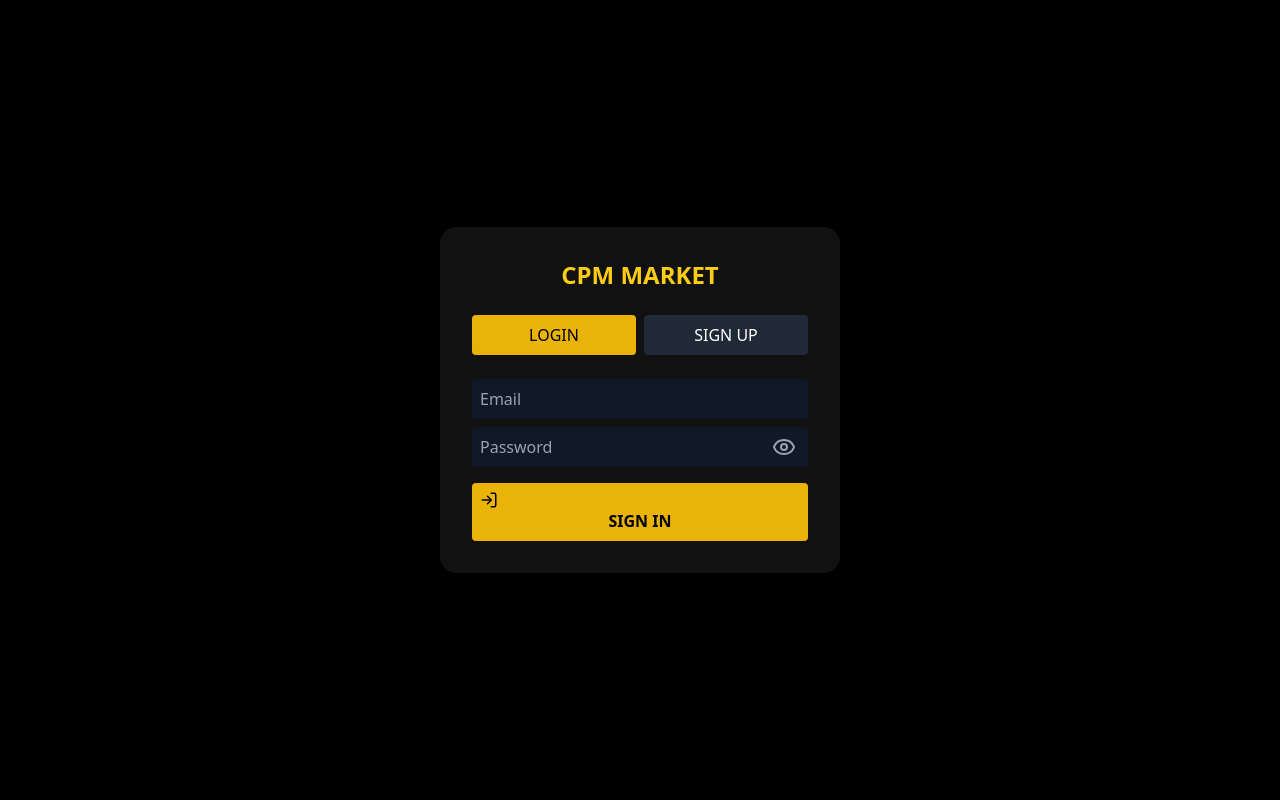
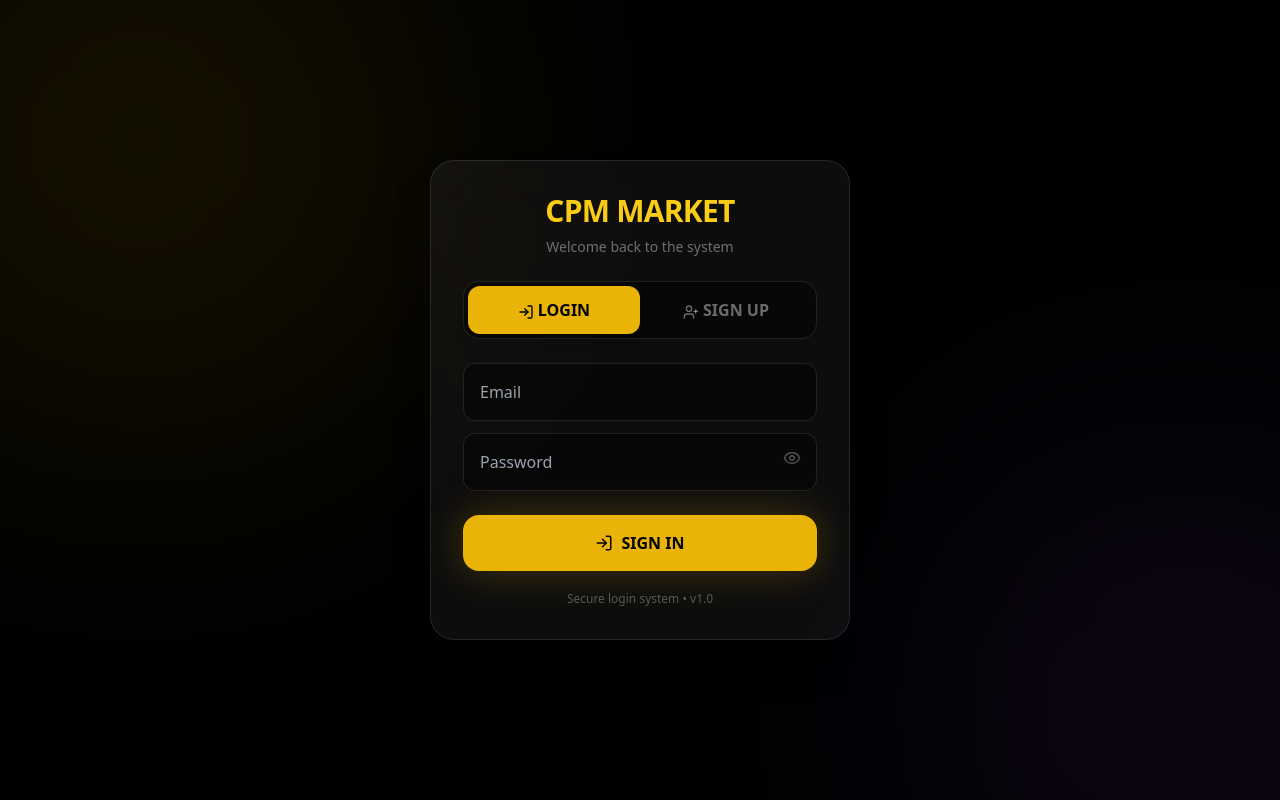
Before and after one commit to sdoniyor/CPMMarker, a React (Vite) app: page /login in a window 1280 px wide. Built offline with nearby package versions, Linux system fonts and the light colour scheme.

Commit message:
Update Auth.tsx

```diff
--- a/src/pages/Auth.tsx
+++ b/src/pages/Auth.tsx
@@ -1,3 +1,161 @@
+// import { useState } from "react";
+// import { LogIn, UserPlus, Eye, EyeOff, Sparkles } from "lucide-react";
+
+// type Mode = "login" | "register";
+
+// export default function Auth() {
+//   const [mode, setMode] = useState<Mode>("login");
+//   const [showPassword, setShowPassword] = useState(false);
+
+//   const [name, setName] = useState("");
+//   const [email, setEmail] = useState("");
+//   const [password, setPassword] = useState("");
+
+//   const isRegister = mode === "register";
+
+//   const handleAuth = async () => {
+//     if (!email || !password) {
+//       alert("Заполни email и password");
+//       return;
+//     }
+
+//     const endpoint = isRegister ? "/register" : "/login";
+
+//     const body = isRegister
+//       ? { name, email, password }
+//       : { email, password };
+
+//     try {
+//       const res = await fetch(
+//         `https://cpmmarker.onrender.com${endpoint}`,
+//         {
+//           method: "POST",
+//           headers: {
+//             "Content-Type": "application/json",
+//           },
+//           body: JSON.stringify(body),
+//         }
+//       );
+
+//       const data = await res.json();
+
+//       if (!res.ok) {
+//         alert(data.error || "Ошибка сервера");
+//         return;
+//       }
+
+//       if (isRegister) {
+//         alert("Аккаунт создан!");
+//         setMode("login");
+//       } else {
+//         localStorage.setItem("user", JSON.stringify(data.user));
+//         localStorage.setItem("token", data.token);
+//         window.location.href = "/market";
+//       }
+//     } catch (err) {
+//       alert("Server error");
+//     }
+//   };
+
+//   return (
+//     <div className="min-h-screen flex items-center justify-center bg-black text-white">
+//       <div className="w-[400px] p-8 bg-[#111] rounded-2xl">
+
+//         <h1 className="text-2xl font-bold text-yellow-400 text-center mb-6">
+//           CPM MARKET
+//         </h1>
+
+//         {/* TABS */}
+//         <div className="flex mb-6 gap-2">
+//           <button
+//             onClick={() => setMode("login")}
+//             className={`flex-1 p-2 rounded ${
+//               mode === "login" ? "bg-yellow-500 text-black" : "bg-gray-800"
+//             }`}
+//           >
+//             LOGIN
+//           </button>
+
+//           <button
+//             onClick={() => setMode("register")}
+//             className={`flex-1 p-2 rounded ${
+//               mode === "register" ? "bg-yellow-500 text-black" : "bg-gray-800"
+//             }`}
+//           >
+//             SIGN UP
+//           </button>
+//         </div>
+
+//         {/* NAME */}
+//         {isRegister && (
+//           <input
+//             className="w-full p-2 mb-2 bg-gray-900 rounded"
+//             placeholder="Username"
+//             value={name}
+//             onChange={(e) => setName(e.target.value)}
+//           />
+//         )}
+
+//         {/* EMAIL */}
+//         <input
+//           className="w-full p-2 mb-2 bg-gray-900 rounded"
+//           placeholder="Email"
+//           value={email}
+//           onChange={(e) => setEmail(e.target.value)}
+//         />
+
+//         {/* PASSWORD */}
+//         <div className="relative mb-4">
+//           <input
+//             className="w-full p-2 bg-gray-900 rounded"
+//             type={showPassword ? "text" : "password"}
+//             placeholder="Password"
+//             value={password}
+//             onChange={(e) => setPassword(e.target.value)}
+//           />
+
+//           <button
+//             type="button"
+//             onClick={() => setShowPassword(!showPassword)}
+//             className="absolute right-3 top-2 text-gray-400"
+//           >
+//             {showPassword ? <EyeOff /> : <Eye />}
+//           </button>
+//         </div>
+
+//         {/* BUTTON */}
+//         <button
+//           onClick={handleAuth}
+//           className="w-full bg-yellow-500 text-black font-bold p-2 rounded"
+//         >
+//           {isRegister ? (
+//             <>
+//               <Sparkles size={18} /> CREATE ACCOUNT
+//             </>
+//           ) : (
+//             <>
+//               <LogIn size={18} /> SIGN IN
+//             </>
+//           )}
+//         </button>
+//       </div>
+//     </div>
+//   );
+// }
+
+
+
+
+
+
+
+
+
+
+
+
+
+
 import { useState } from "react";
 import { LogIn, UserPlus, Eye, EyeOff, Sparkles } from "lucide-react";
 
@@ -14,11 +172,6 @@ export default function Auth() {
   const isRegister = mode === "register";
 
   const handleAuth = async () => {
-    if (!email || !password) {
-      alert("Заполни email и password");
-      return;
-    }
-
     const endpoint = isRegister ? "/register" : "/login";
 
     const body = isRegister
@@ -30,9 +183,7 @@ export default function Auth() {
         `https://cpmmarker.onrender.com${endpoint}`,
         {
           method: "POST",
-          headers: {
-            "Content-Type": "application/json",
-          },
+          headers: { "Content-Type": "application/json" },
           body: JSON.stringify(body),
         }
       );
@@ -40,74 +191,90 @@ export default function Auth() {
       const data = await res.json();
 
       if (!res.ok) {
-        alert(data.error || "Ошибка сервера");
+        alert(data.error || "Error");
         return;
       }
 
       if (isRegister) {
-        alert("Аккаунт создан!");
+        alert("Account created!");
         setMode("login");
       } else {
         localStorage.setItem("user", JSON.stringify(data.user));
         localStorage.setItem("token", data.token);
         window.location.href = "/market";
       }
-    } catch (err) {
+    } catch {
       alert("Server error");
     }
   };
 
   return (
-    <div className="min-h-screen flex items-center justify-center bg-black text-white">
-      <div className="w-[400px] p-8 bg-[#111] rounded-2xl">
+    <div className="min-h-screen flex items-center justify-center bg-black text-white relative overflow-hidden">
 
-        <h1 className="text-2xl font-bold text-yellow-400 text-center mb-6">
+      {/* BACKGROUND GLOW */}
+      <div className="absolute w-[600px] h-[600px] bg-yellow-500/10 blur-[140px] rounded-full -top-40 -left-40" />
+      <div className="absolute w-[500px] h-[500px] bg-purple-500/10 blur-[140px] rounded-full -bottom-40 -right-40" />
+
+      {/* CARD */}
+      <div className="w-[420px] p-8 rounded-3xl border border-white/10 bg-white/5 backdrop-blur-2xl shadow-2xl z-10">
+
+        {/* TITLE */}
+        <h1 className="text-3xl font-black text-center text-yellow-400 tracking-tight mb-2">
           CPM MARKET
         </h1>
+        <p className="text-center text-white/40 text-sm mb-6">
+          Welcome back to the system
+        </p>
 
         {/* TABS */}
-        <div className="flex mb-6 gap-2">
+        <div className="flex p-1 bg-black/40 rounded-2xl mb-6 border border-white/10">
           <button
             onClick={() => setMode("login")}
-            className={`flex-1 p-2 rounded ${
-              mode === "login" ? "bg-yellow-500 text-black" : "bg-gray-800"
+            className={`flex-1 py-3 rounded-xl font-bold transition-all ${
+              mode === "login"
+                ? "bg-yellow-500 text-black shadow-lg"
+                : "text-white/40 hover:text-white"
             }`}
           >
+            <LogIn size={16} className="inline mr-1" />
             LOGIN
           </button>
 
           <button
             onClick={() => setMode("register")}
-            className={`flex-1 p-2 rounded ${
-              mode === "register" ? "bg-yellow-500 text-black" : "bg-gray-800"
+            className={`flex-1 py-3 rounded-xl font-bold transition-all ${
+              mode === "register"
+                ? "bg-yellow-500 text-black shadow-lg"
+                : "text-white/40 hover:text-white"
             }`}
           >
+            <UserPlus size={16} className="inline mr-1" />
             SIGN UP
           </button>
         </div>
 
-        {/* NAME */}
+        {/* INPUTS */}
+        <div className="space-y-3">
+
           {isRegister && (
             <input
-            className="w-full p-2 mb-2 bg-gray-900 rounded"
+              className="w-full p-4 rounded-xl bg-black/40 border border-white/10 focus:border-yellow-400/50 outline-none transition"
               placeholder="Username"
               value={name}
               onChange={(e) => setName(e.target.value)}
             />
           )}
 
-        {/* EMAIL */}
           <input
-          className="w-full p-2 mb-2 bg-gray-900 rounded"
+            className="w-full p-4 rounded-xl bg-black/40 border border-white/10 focus:border-yellow-400/50 outline-none transition"
             placeholder="Email"
             value={email}
             onChange={(e) => setEmail(e.target.value)}
           />
 
-        {/* PASSWORD */}
-        <div className="relative mb-4">
+          <div className="relative">
             <input
-            className="w-full p-2 bg-gray-900 rounded"
+              className="w-full p-4 rounded-xl bg-black/40 border border-white/10 focus:border-yellow-400/50 outline-none transition"
               type={showPassword ? "text" : "password"}
               placeholder="Password"
               value={password}
@@ -117,27 +284,35 @@ export default function Auth() {
             <button
               type="button"
               onClick={() => setShowPassword(!showPassword)}
-            className="absolute right-3 top-2 text-gray-400"
+              className="absolute right-4 top-4 text-white/30 hover:text-white"
             >
-            {showPassword ? <EyeOff /> : <Eye />}
+              {showPassword ? <EyeOff size={18} /> : <Eye size={18} />}
             </button>
+          </div>
         </div>
 
         {/* BUTTON */}
         <button
           onClick={handleAuth}
-          className="w-full bg-yellow-500 text-black font-bold p-2 rounded"
+          className="w-full mt-6 py-4 rounded-2xl font-black text-black bg-yellow-500 hover:bg-yellow-400 transition-all active:scale-95 shadow-[0_0_40px_rgba(234,179,8,0.25)] flex items-center justify-center gap-2"
         >
           {isRegister ? (
             <>
-              <Sparkles size={18} /> CREATE ACCOUNT
+              <Sparkles size={18} />
+              CREATE ACCOUNT
             </>
           ) : (
             <>
-              <LogIn size={18} /> SIGN IN
+              <LogIn size={18} />
+              SIGN IN
             </>
           )}
         </button>
+
+        {/* FOOTER */}
+        <p className="text-center text-white/30 text-xs mt-5">
+          Secure login system • v1.0
+        </p>
       </div>
     </div>
   );
```
Lines whose indentation alone changed are shown as unchanged.
